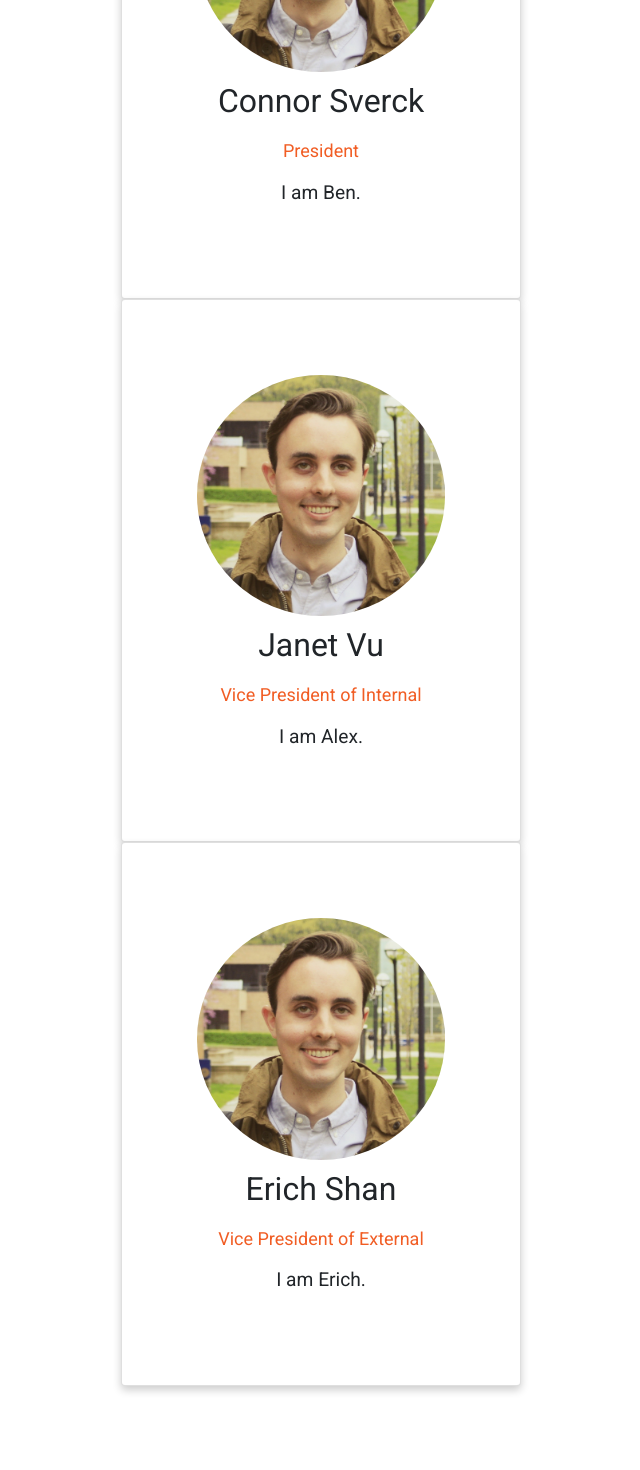
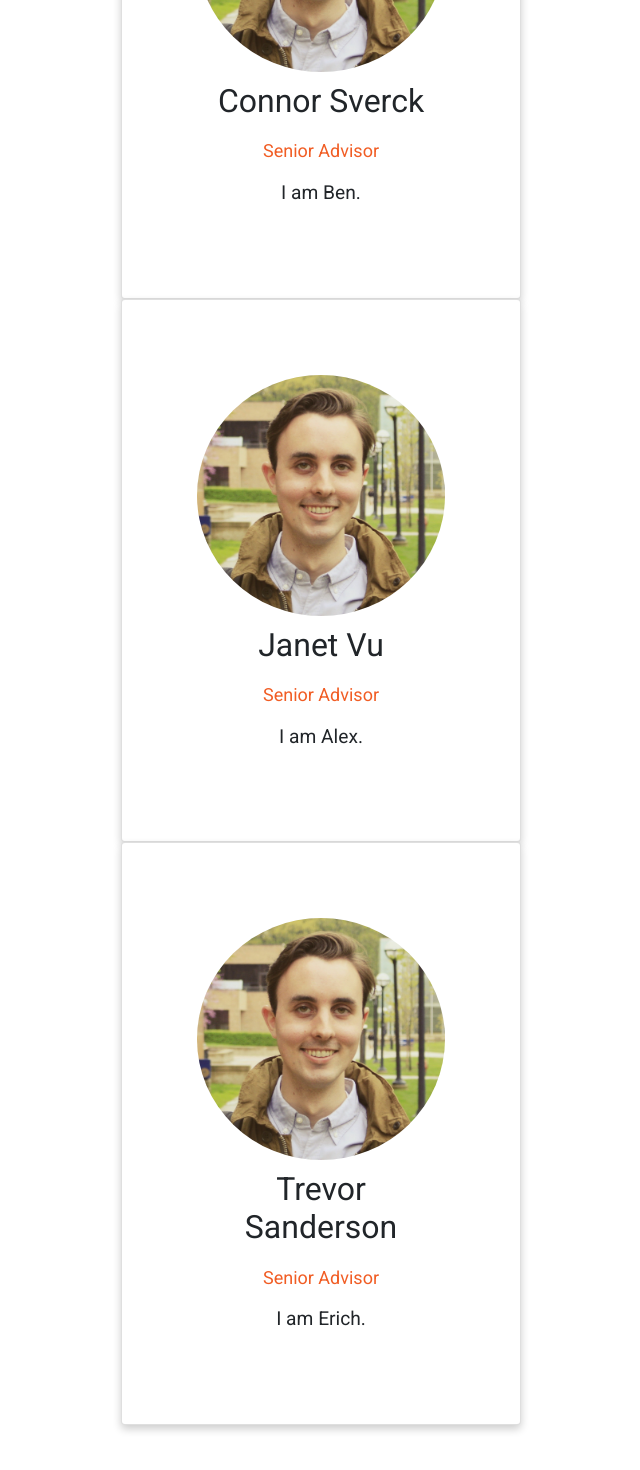
Before and after one commit to michiganhackers/mh-web-new, a React (Create React App) app: page /team in a window 1280 px wide. Shown: the part 3555-5025 px from the top of the page, without its empty margins (319-959 px from the left). Built offline with nearby package versions, Linux system fonts and the light colour scheme.

Commit message:
Changes to user cards

```diff
--- a/src/components/Team/Team.jsx
+++ b/src/components/Team/Team.jsx
@@ -33,9 +33,9 @@ class Team extends React.Component {
             Senior Advisors
           </StaticH1>
           <StaticP>
-          <MemberCard name="Connor Sverck" title="President" bio="I am Ben." />
-          <MemberCard name="Janet Vu" title="Vice President of Internal" bio="I am Alex." />
-          <MemberCard name="Erich Shan" title="Vice President of External" bio="I am Erich." />
+          <MemberCard name="Connor Sverck" title="Senior Advisor" bio="I am Ben." />
+          <MemberCard name="Janet Vu" title="Senior Advisor" bio="I am Alex." />
+          <MemberCard name="Trevor Sanderson" title="Senior Advisor" bio="I am Erich." />
           </StaticP>
           <StaticH1>
             Core Leadership
```
